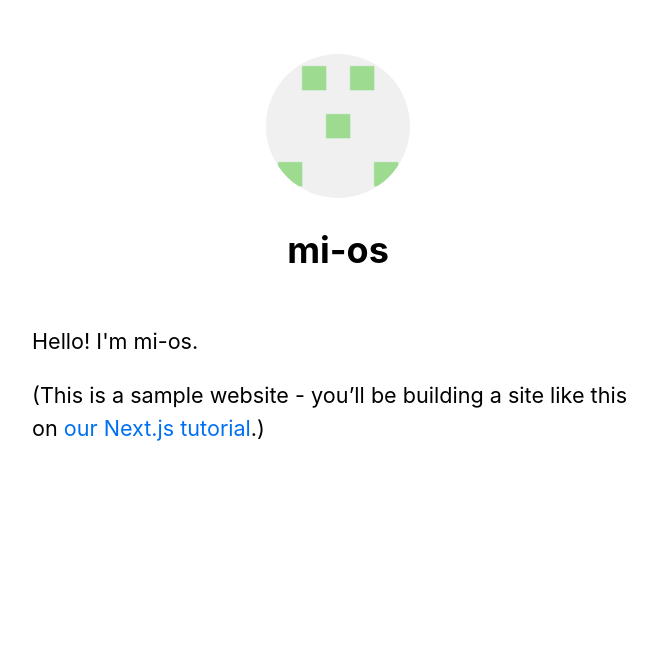
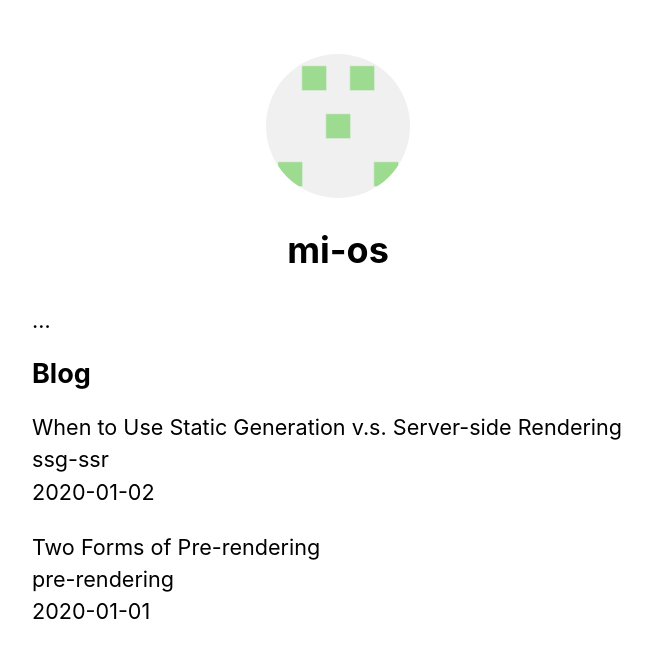
Before and after one commit to mi-os/nextjs-test, a Next.js app: page / in a window 1280 px wide. Shown: the top 658 px of the page, without its empty margins (302-959 px from the left). Built offline with nearby package versions, Linux system fonts and the light colour scheme.

Commit message:
add allPostsData

```diff
--- a/pages/index.js
+++ b/pages/index.js
@@ -1,19 +1,37 @@
 import Head from 'next/head'
 import Layout, { siteTitle } from '../components/layout'
 import utilStyles from '../styles/utils.module.css'
+import { getSortedPostsData } from '../lib/posts'
 
-export default function Home() {
+export async function getStaticProps() {
+  const allPostsData = getSortedPostsData()
+  return {
+    props: {
+      allPostsData
+    }
+  }
+}
+
+export default function Home({ allPostsData }) {
   return (
     <Layout home>
       <Head>
         <title>{siteTitle}</title>
       </Head>
-      <section className={utilStyles.headingMd}>
-        <p>Hello! I'm mi-os.</p>
-        <p>
-          (This is a sample website - you’ll be building a site like this on{' '}
-          <a href="https://nextjs.org/learn">our Next.js tutorial</a>.)
-        </p>
+      <section className={utilStyles.headingMd}>…</section>
+      <section className={`${utilStyles.headingMd} ${utilStyles.padding1px}`}>
+        <h2 className={utilStyles.headingLg}>Blog</h2>
+        <ul className={utilStyles.list}>
+          {allPostsData.map(({ id, date, title }) => (
+            <li className={utilStyles.listItem} key={id}>
+              {title}
+              <br />
+              {id}
+              <br />
+              {date}
+            </li>
+          ))}
+        </ul>
       </section>
     </Layout>
   )
```
